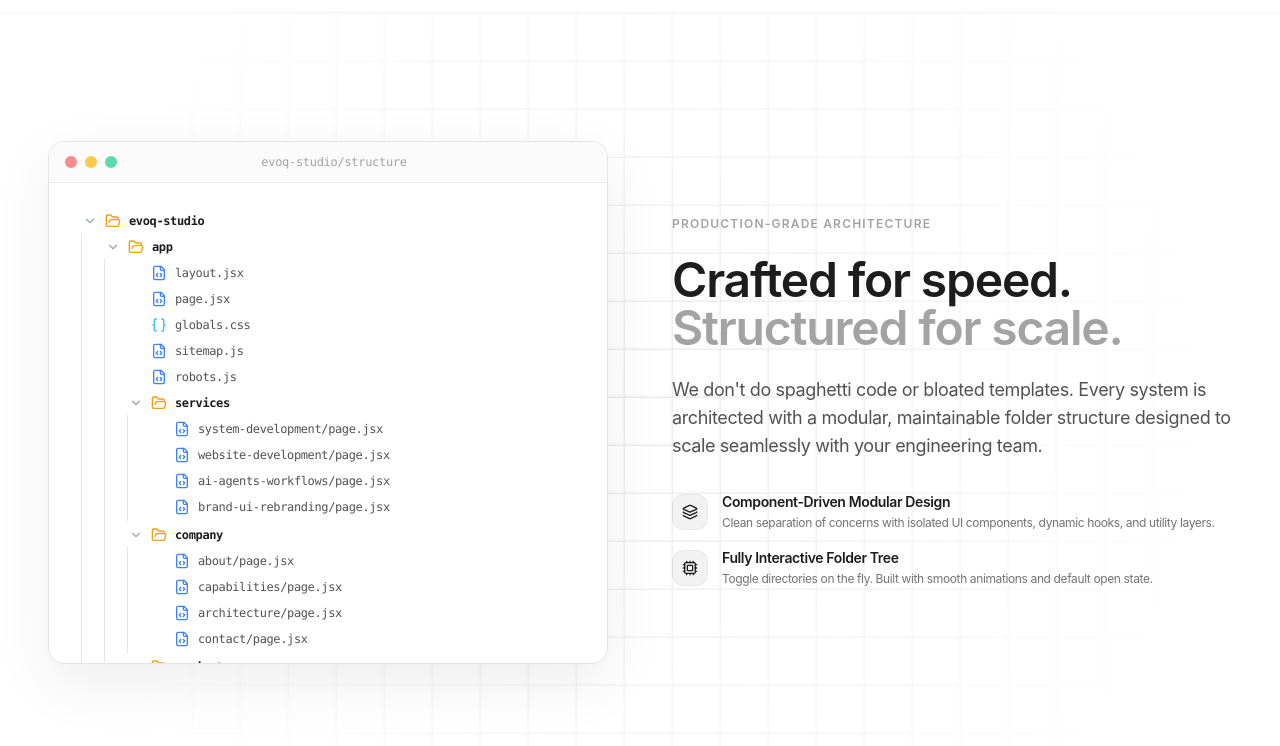
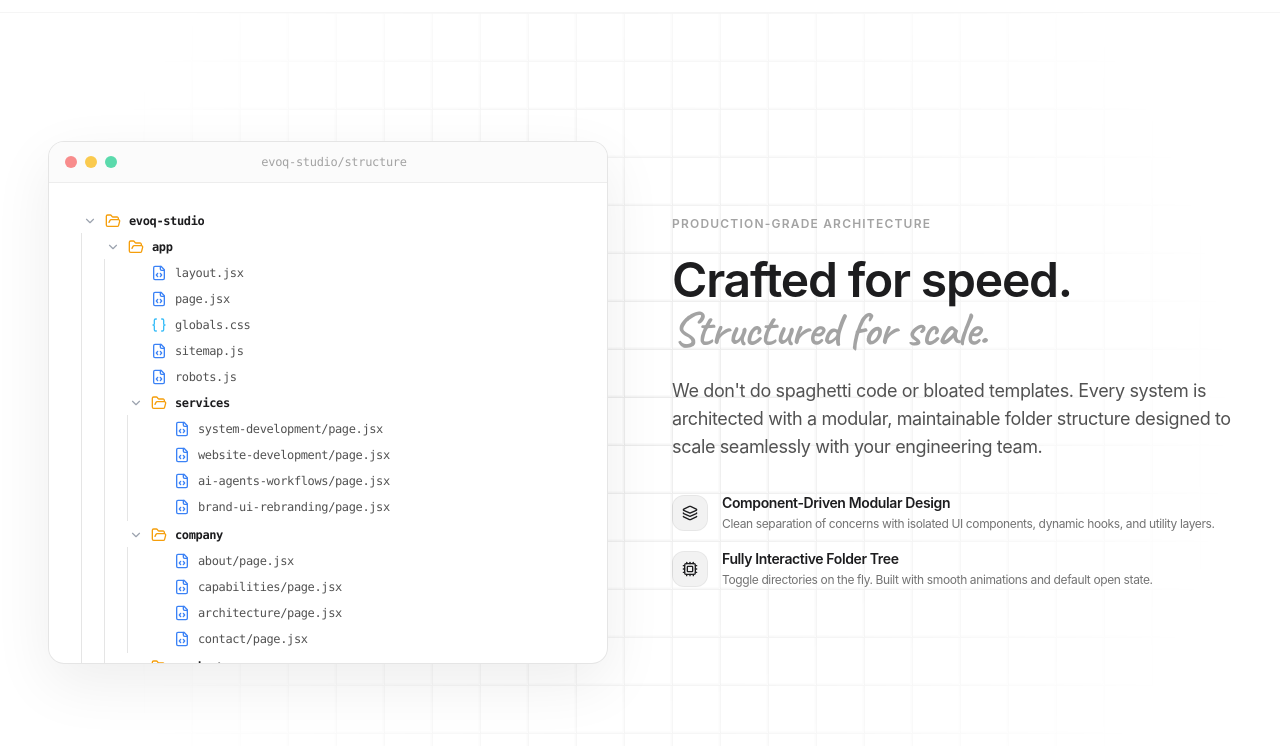
Before and after one commit to Asta39/evoqstudios, a Next.js app: page / in a window 1280 px wide. Shown: the part 5316-6062 px from the top of the page. Built offline with nearby package versions, Linux system fonts and the light colour scheme; a web font is replaced by a local one.

Commit message:
Use cursive font for 'Structured for scale' subheading

```diff
--- a/components/FileTreeSection.jsx
+++ b/components/FileTreeSection.jsx
@@ -66,7 +66,7 @@ export default function FileTreeSection() {
           {/* Heading */}
           <h2 className="text-3xl sm:text-4xl md:text-5xl font-semibold text-apple-ink tracking-tight leading-[1.12]">
             Crafted for speed. <br />
-            <span className="text-neutral-400">Structured for scale.</span>
+            <span className="font-cursive text-neutral-400 font-normal">Structured for scale.</span>
           </h2>
 
           {/* Subheading / Description */}
```
